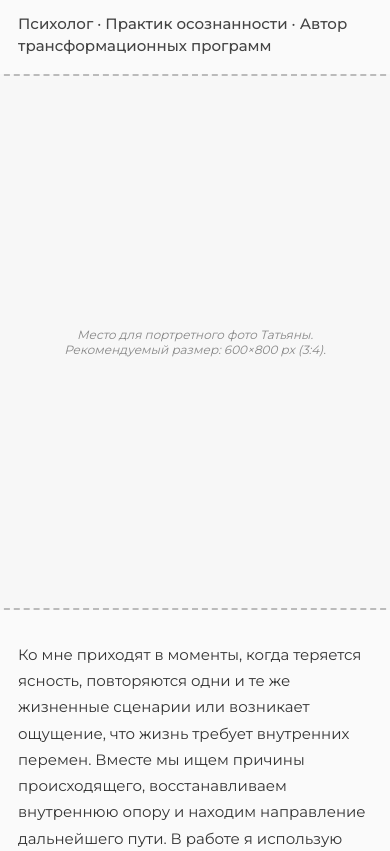
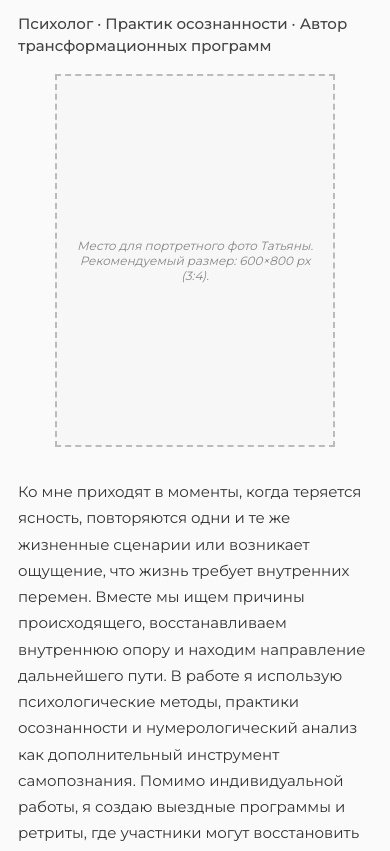
Before and after one commit to mr-diamant/tatyana-ontat-site, a plain HTML site: page structure/index.html in a window 390 px wide. Shown: the part 4041-4892 px from the top of the page. Drawn offline with Linux system fonts and the light colour scheme.

Commit message:
revert: restore previous expert image layout before full-width mobile changes

```diff
--- a/structure/index.html
+++ b/structure/index.html
@@ -466,12 +466,8 @@
         order: -1;
         min-height: 300px;
         aspect-ratio: 3 / 4;
-        width: calc(100% + 48px);
-        max-width: none;
-        margin: 0 -24px;
-        border-left: none;
-        border-right: none;
-        border-radius: 0;
+        max-width: 280px;
+        margin: 0 auto;
       }
     }
     /* RETREAT BANNER */
```
